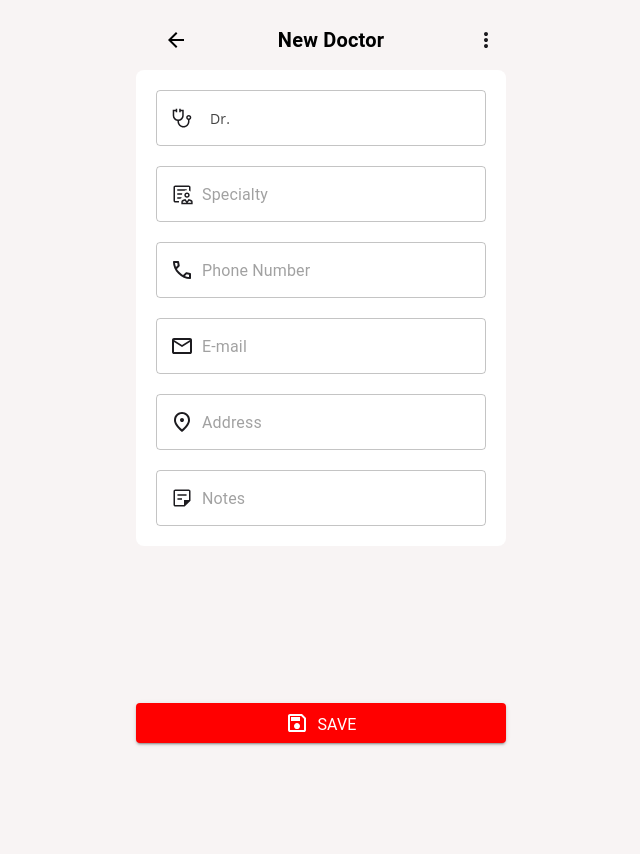
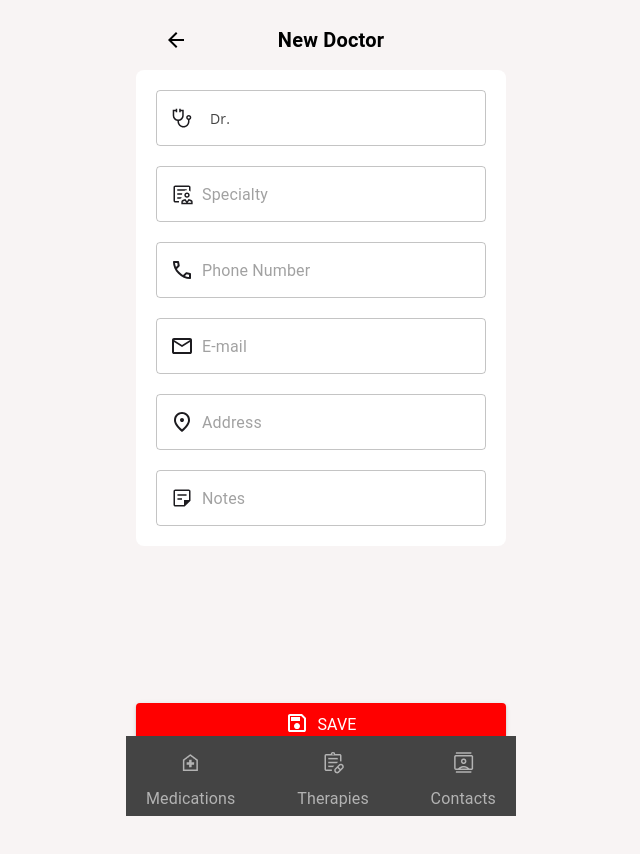
Before and after one commit to serene21/medimemo-uni2grow-2024, a React (Vite) app: page /addEditContact in a window 1280 px wide. Shown: the whole page, without its empty margins (319-959 px from the left). Built offline with nearby package versions, Linux system fonts and the light colour scheme.

Commit message:
FabButton component on Therapy

```diff
--- a/src/components/head/Head.tsx
+++ b/src/components/head/Head.tsx
@@ -47,7 +47,7 @@ function Head(props: HeadProps): JSX.Element {
         onClick={props.handleRightClick}
         disabled={!props.showRightButton}
       >
-        {(props.showRightButton && props.RightButton) || (
+        {(props.showRightButton || props.RightButton) && (
           <img src={moreI} alt=" more" />
         )}
       </Button>
--- a/src/components/layout/Layout.tsx
+++ b/src/components/layout/Layout.tsx
@@ -2,6 +2,7 @@ import React from "react";
 // import { FabButton } from "../fabButton/FabButton";
 import "./Layout.css";
 import { Outlet } from "react-router-dom";
+import { AppNavigation } from "../appNavigation/AppNavigation";
 
 export function Layout() {
   return (
@@ -11,6 +12,7 @@ export function Layout() {
           <Outlet />
         </div>
       </div>
+      <AppNavigation />
     </div>
   );
 }
```
